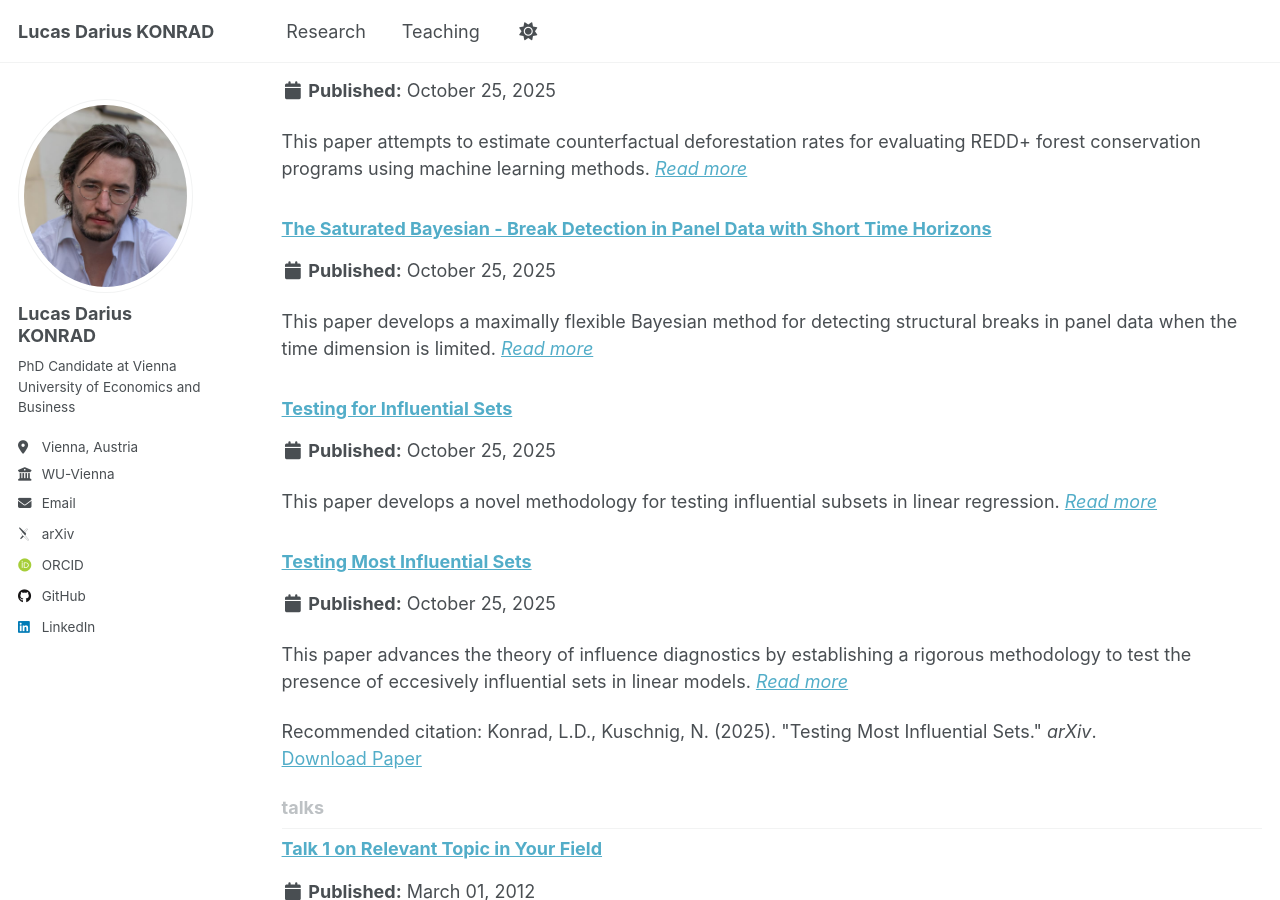
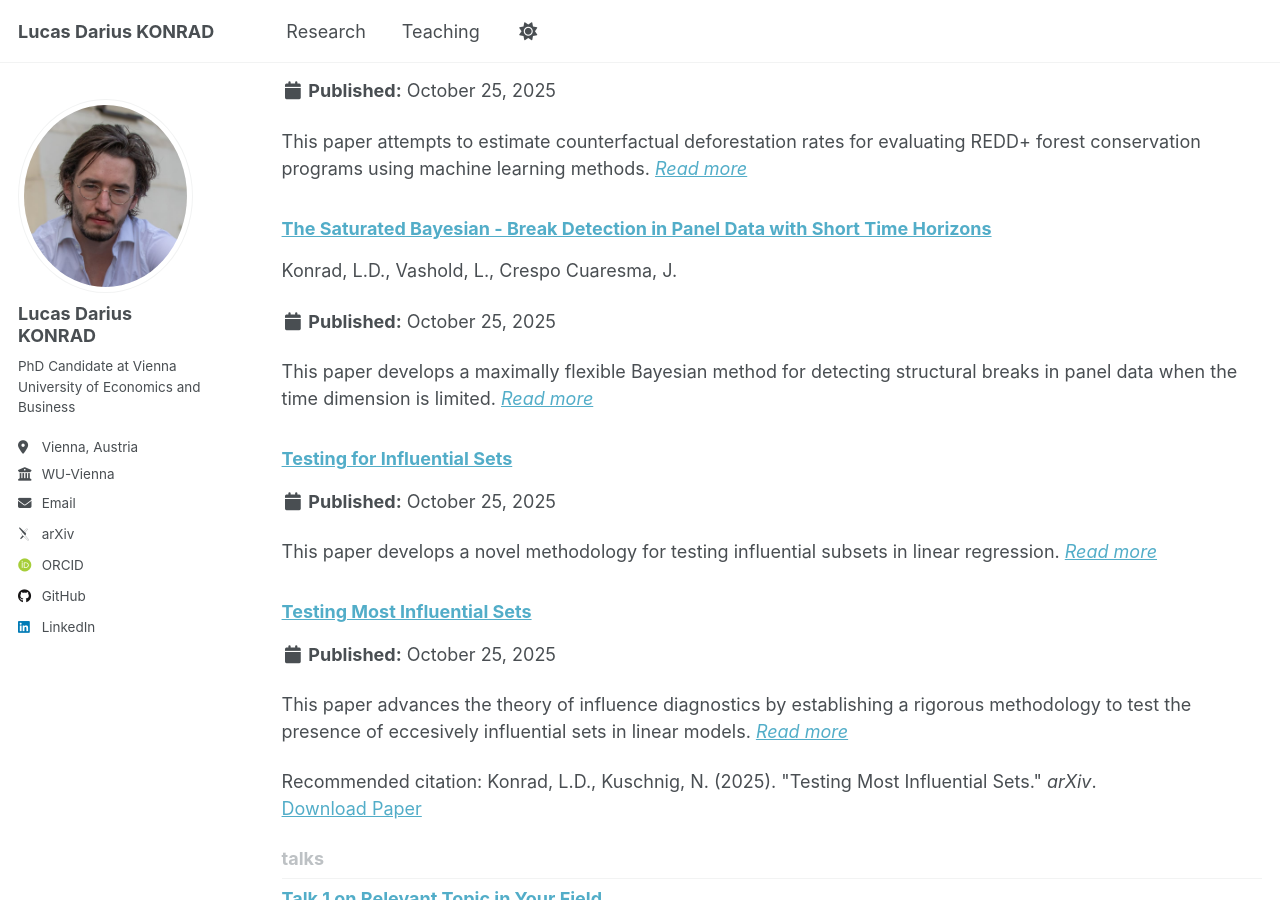
Before and after one commit to konradld/konradld.github.io, a Jekyll site: the page built from _pages/collection-archive.html, in a window 1280 px wide and 900 px high, scrolled down 1833 px. Built offline with Jekyll 4.4.1, drawn with Linux system fonts in a browser that asks for light colours; some web fonts are replaced; a script that is not in the unit is left out.

Commit message:
Update publication-saturated-bayesian.md

```diff
--- a/_research/publication-saturated-bayesian.md
+++ b/_research/publication-saturated-bayesian.md
@@ -4,6 +4,7 @@ collection: research
 category: workinprogress
 permalink: /publication/2024-saturated-bayesian
 excerpt: 'This paper develops a maximally flexible Bayesian method for detecting structural breaks in panel data when the time dimension is limited.'
+authors: "Konrad, L.D., Vashold, L., Crespo Cuaresma, J."
 # citation: 'Konrad, L.D., Vashold, L., Crespo Cuaresma, J. (2024). &quot;The Saturated Bayesian - Break Detection in Panel Data with Short Time Horizons.&quot; <i>Unpublished Document</i>.'
 ---
 
```
